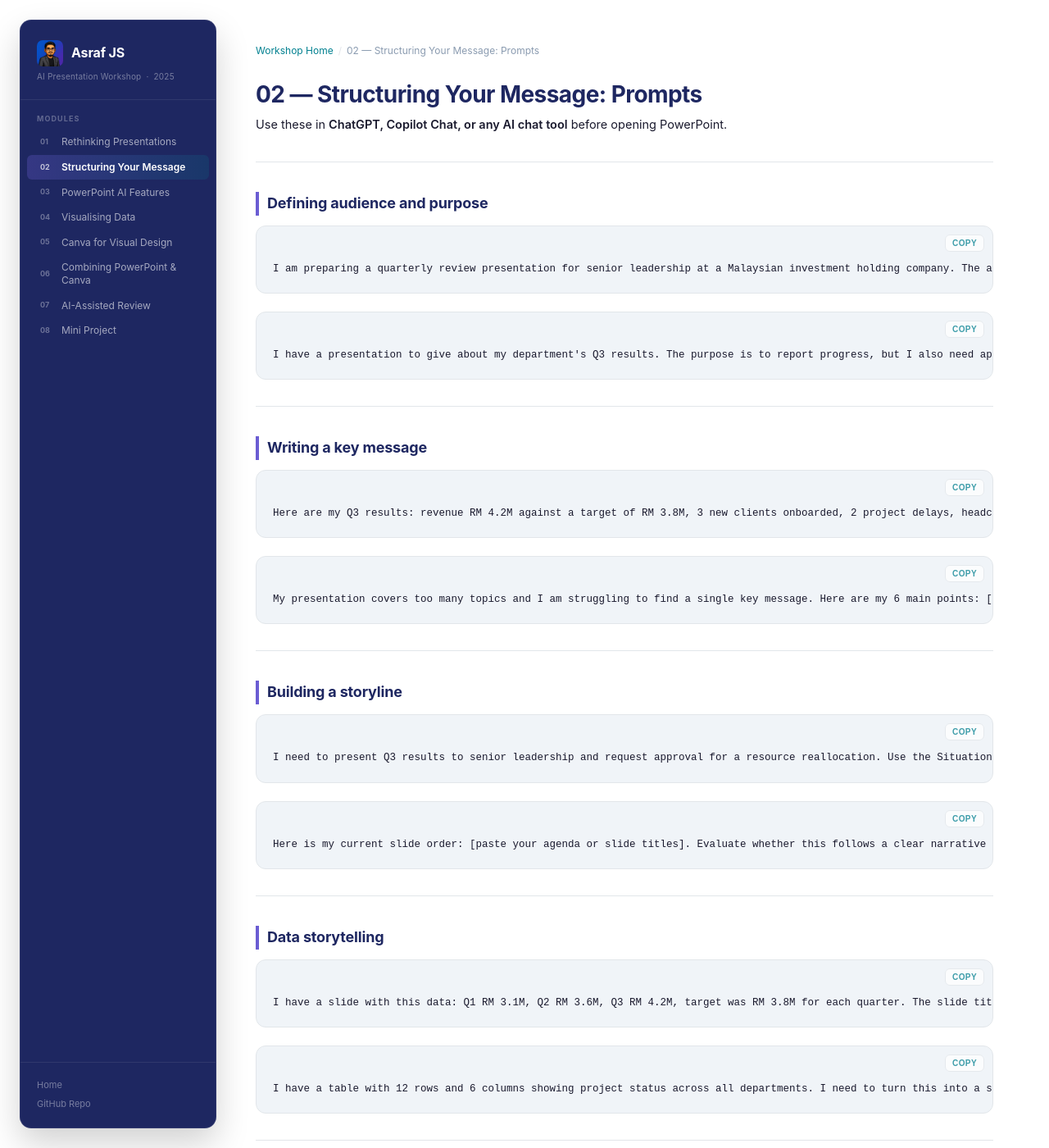
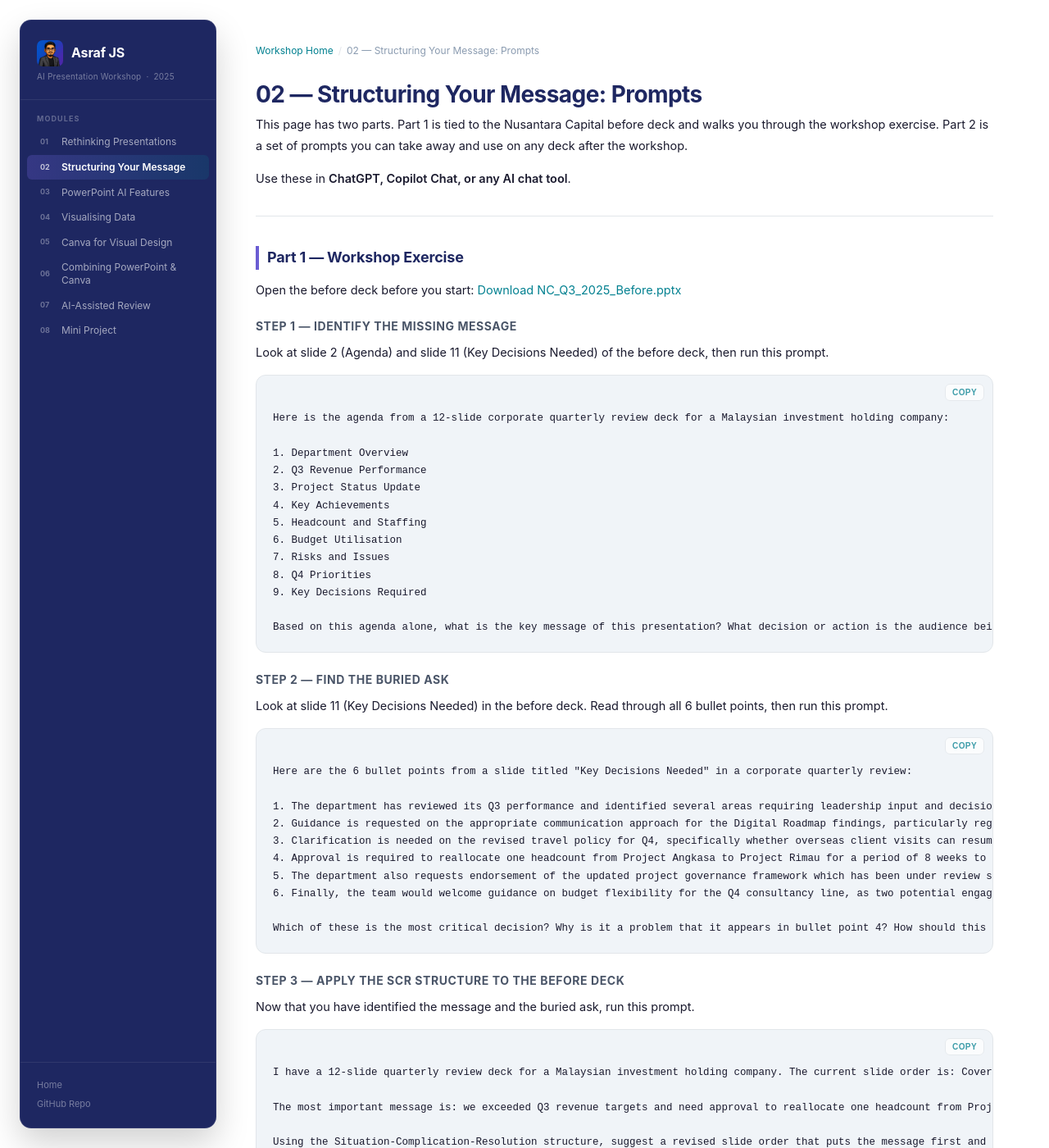
Before and after one commit to Asraf-JS/Presentation-With-AI-Workshop, a Jekyll site: the page built from 02-structuring-message/prompts.md, in a window 1280 px wide and 1400 px high. Shown: the whole window at 82% size. Built offline with Jekyll 4.4.1, drawn with Linux system fonts in a browser that asks for light colours; our own code applies the rules of GitHub Pages for plain Markdown files; some of the changed text lies outside the part shown.

Commit message:
Add files via upload

````diff
--- a/02-structuring-message/prompts.md
+++ b/02-structuring-message/prompts.md
@@ -1,67 +1,150 @@
+---
+layout: default
+title: 02 — Structuring Your Message: Prompts
+---
+
 # 02 — Structuring Your Message: Prompts
 
-Use these in **ChatGPT, Copilot Chat, or any AI chat tool** before opening PowerPoint.
+This page has two parts. Part 1 is tied to the Nusantara Capital before deck and walks you through the workshop exercise. Part 2 is a set of prompts you can take away and use on any deck after the workshop.
+
+Use these in **ChatGPT, Copilot Chat, or any AI chat tool**.
 
 ---
 
-## Defining audience and purpose
+## Part 1 — Workshop Exercise
+
+Open the before deck before you start: [Download NC_Q3_2025_Before.pptx](../01-rethinking-presentations/NC_Q3_2025_Before.pptx)
+
+### Step 1 — Identify the missing message
+
+Look at slide 2 (Agenda) and slide 11 (Key Decisions Needed) of the before deck, then run this prompt.
 
 ```
-I am preparing a quarterly review presentation for senior leadership at a Malaysian investment holding company. The audience includes the CEO and two division heads. They need to make a resource allocation decision by end of month. Help me identify: (1) what they care most about, (2) what objections they are likely to raise, and (3) what a successful outcome from this presentation looks like.
+Here is the agenda from a 12-slide corporate quarterly review deck for a Malaysian investment holding company:
+
+1. Department Overview
+2. Q3 Revenue Performance
+3. Project Status Update
+4. Key Achievements
+5. Headcount and Staffing
+6. Budget Utilisation
+7. Risks and Issues
+8. Q4 Priorities
+9. Key Decisions Required
+
+Based on this agenda alone, what is the key message of this presentation? What decision or action is the audience being asked to take? If you cannot tell, explain why the agenda structure is the problem.
 ```
 
+### Step 2 — Find the buried ask
+
+Look at slide 11 (Key Decisions Needed) in the before deck. Read through all 6 bullet points, then run this prompt.
+
 ```
-I have a presentation to give about my department's Q3 results. The purpose is to report progress, but I also need approval for additional budget in Q4. How should I structure the deck differently depending on whether the primary goal is reporting or requesting?
+Here are the 6 bullet points from a slide titled "Key Decisions Needed" in a corporate quarterly review:
+
+1. The department has reviewed its Q3 performance and identified several areas requiring leadership input and decision-making support to ensure smooth execution in Q4.
+2. Guidance is requested on the appropriate communication approach for the Digital Roadmap findings, particularly regarding how results should be shared with external stakeholders.
+3. Clarification is needed on the revised travel policy for Q4, specifically whether overseas client visits can resume following the earlier suspension.
+4. Approval is required to reallocate one headcount from Project Angkasa to Project Rimau for a period of 8 weeks to address the current resource gap and prevent further delays.
+5. The department also requests endorsement of the updated project governance framework which has been under review since June and requires sign-off to take effect.
+6. Finally, the team would welcome guidance on budget flexibility for the Q4 consultancy line, as two potential engagements may require spend above the current allocation.
+
+Which of these is the most critical decision? Why is it a problem that it appears in bullet point 4? How should this slide be restructured?
+```
+
+### Step 3 — Apply the SCR structure to the before deck
+
+Now that you have identified the message and the buried ask, run this prompt.
+
+```
+I have a 12-slide quarterly review deck for a Malaysian investment holding company. The current slide order is: Cover, Agenda, Department Overview, Q3 Revenue, Project Status, Key Achievements, Headcount, Budget, Risks, Q4 Priorities, Key Decisions, Thank You.
+
+The most important message is: we exceeded Q3 revenue targets and need approval to reallocate one headcount from Project Angkasa to Project Rimau to prevent Q4 delays.
+
+Using the Situation-Complication-Resolution structure, suggest a revised slide order that puts the message first and earns the data slides. Keep the same 12 slides but reorder and rename them.
+```
+
+### Step 4 — Write the key message sentence
+
+```
+Here are the Q3 results for the Nusantara Capital Strategy department:
+
+- Revenue: RM 4.2M actual vs RM 3.8M target (10% above plan)
+- Projects: 7 active, 2 delayed, 1 at risk
+- Headcount: 1 resignation in August, replacement being recruited
+- Key ask: reallocate 1 headcount from Project Angkasa to Project Rimau for 8 weeks
+
+Write a single-sentence key message for a 15-minute presentation to the CEO and two division heads. The purpose is to get approval for the reallocation. Give me 3 versions with different angles.
+```
+
+### Step 5 — Fill in the planning template
+
+```
+I am about to restructure the Nusantara Capital Q3 quarterly review deck. Help me fill in this planning template:
+
+AUDIENCE: CEO and two division heads at Nusantara Capital, a Malaysian investment holding company
+PURPOSE: Report Q3 results and get approval for one headcount reallocation
+KEY MESSAGE: [suggest the best version based on the results above]
+
+Give me a suggested storyline using the SCR structure with 8 to 10 slide beats and a draft headline for each beat.
 ```
 
 ---
 
-## Writing a key message
+## Part 2 — Try It Yourself
+
+Use these prompts on any deck you are working on outside the workshop.
+
+### Defining audience and purpose
 
 ```
-Here are my Q3 results: revenue RM 4.2M against a target of RM 3.8M, 3 new clients onboarded, 2 project delays, headcount stable. Write a single-sentence key message for a presentation to the CEO that captures what matters most. Give me 3 versions with different angles.
+I am preparing a presentation for [describe your audience and their role]. They need to [describe the decision or outcome you need]. Help me identify: (1) what they care most about, (2) what objections they are likely to raise, and (3) what a successful outcome from this presentation looks like.
 ```
 
 ```
-My presentation covers too many topics and I am struggling to find a single key message. Here are my 6 main points: [paste your points]. Help me identify which one should be the spine of the presentation and how the others should relate to it.
+I have a presentation where the purpose is to report progress, but I also need approval for something. How should I structure the deck differently depending on whether the primary goal is reporting or requesting?
 ```
 
----
-
-## Building a storyline
+### Writing a key message
 
 ```
-I need to present Q3 results to senior leadership and request approval for a resource reallocation. Use the Situation-Complication-Resolution structure to help me plan the narrative arc. Give me a suggested flow with 6-8 slide beats and a headline for each beat.
+Here are my key results: [paste your data or summary]. Write a single-sentence key message for a presentation to senior leadership that captures what matters most. Give me 3 versions with different angles.
 ```
 
 ```
-Here is my current slide order: [paste your agenda or slide titles]. Evaluate whether this follows a clear narrative arc. Identify where the story breaks down and suggest a reordered version.
+My presentation covers too many topics and I am struggling to find a single key message. Here are my main points: [paste your points]. Help me identify which one should be the spine of the presentation and how the others should relate to it.
 ```
 
----
-
-## Data storytelling
+### Building a storyline
 
 ```
-I have a slide with this data: Q1 RM 3.1M, Q2 RM 3.6M, Q3 RM 4.2M, target was RM 3.8M for each quarter. The slide title is currently "Quarterly Revenue". Write me 3 alternative titles that tell a story instead of just labelling the data.
+I need to present [describe your topic] to [describe your audience] and request [describe what you need]. Use the Situation-Complication-Resolution structure to help me plan the narrative arc. Give me a suggested flow with 6 to 8 slide beats and a headline for each beat.
 ```
 
 ```
-I have a table with 12 rows and 6 columns showing project status across all departments. I need to turn this into a single, clear insight for a leadership presentation. Help me identify the most important point in this data and suggest how to present it on one slide.
+Here is my current slide order: [paste your slide titles]. Evaluate whether this follows a clear narrative arc. Identify where the story breaks down and suggest a reordered version.
 ```
 
----
-
-## Planning the deck before opening PowerPoint
+### Data storytelling
 
 ```
-I am about to build a 15-minute presentation for my department's quarterly review at Nusantara Capital. Before I open PowerPoint, help me fill in this planning template:
+I have a slide with this data: [paste your numbers]. The slide title is currently [paste your title]. Write me 3 alternative titles that tell a story instead of just labelling the data.
+```
 
-AUDIENCE: Strategy department leadership including CEO
-PURPOSE: Report Q3 results and request Q4 resource approval
-KEY MESSAGE: [help me write this based on our results — revenue above target, 2 project risks, 1 reallocation needed]
+```
+I have a table with [describe your table]. I need to turn this into a single clear insight for a leadership presentation. Help me identify the most important point in this data and suggest how to present it on one slide.
+```
 
-Give me a suggested storyline with 7-8 beats and rough slide count.
+### Planning before opening PowerPoint
+
+```
+I am about to build a [X]-minute presentation for [describe the occasion and audience]. Before I open PowerPoint, help me fill in this planning template:
+
+AUDIENCE: [describe who will be in the room]
+PURPOSE: [inform / persuade / request a decision / report progress]
+KEY MESSAGE: [describe your results or situation and ask AI to suggest the message]
+
+Give me a suggested storyline with [X] beats and a draft headline for each.
 ```
 
 ---
````
Also changed, not shown: 02-structuring-message/README.md (+11 -6 lines).
